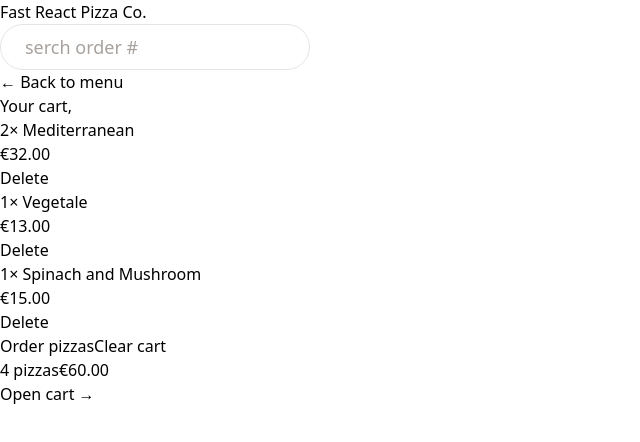
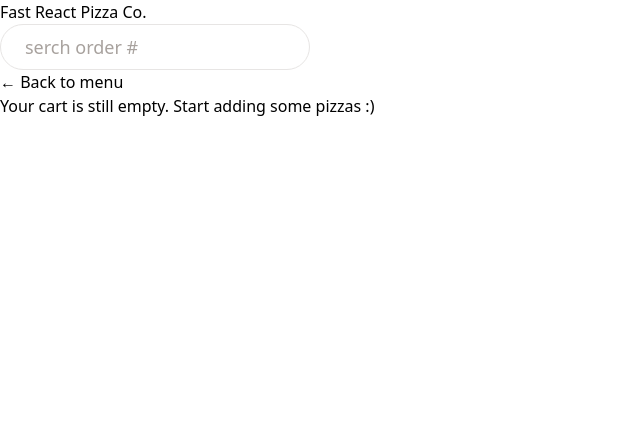
Before and after one commit to tihii-wg/fast-react-pizza, a React (Vite) app: page /cart in a window 1280 px wide. Shown: the top 442 px of the page, without its empty margins (0-640 px from the left). Built offline with nearby package versions, Linux system fonts and the light colour scheme.

Commit message:
add emptyCart

```diff
--- a/package.json
+++ b/package.json
@@ -13,8 +13,9 @@
     "@reduxjs/toolkit": "^2.5.0",
     "react": "^18.2.0",
     "react-dom": "^18.2.0",
-    "react-redux": "^9.2.0",
-    "react-router-dom": "^6.28.0"
+    "react-redux": "^7.2.9",
+    "react-router-dom": "^6.28.0",
+    "redux-devtools-extension": "^2.13.9"
   },
   "devDependencies": {
     "@types/react": "^18.2.15",
--- a/src/features/cart/Cart.jsx
+++ b/src/features/cart/Cart.jsx
@@ -4,7 +4,9 @@ import React from "react";
 import LinkButton from "../../ui/LinkButton";
 import Button from "../../ui/Button";
 import CartItem from "./CartItem";
-import { useSelector } from "react-redux";
+import { useDispatch, useSelector } from "react-redux";
+import { claerCart } from "./cartSlice";
+import EmptyCart from "./EmptyCart";
 // const fakeCart = [
 //   {
 //     id: 12,
@@ -32,8 +34,13 @@ import { useSelector } from "react-redux";
 function Cart() {
   const cart = useSelector((state) => state.cart.cart);
   // const cart = fakeCart;
+  const dispatch = useDispatch();
   const userName = useSelector((state) => state.user.userName);
 
+  function handleClickClearCart() {
+    dispatch(claerCart());
+  }
+  if (!cart.length) return <EmptyCart />;
   return (
     <div className="px-4 py-3">
       <LinkButton to="/menu">&larr; Back to menu</LinkButton>
@@ -52,7 +59,9 @@ function Cart() {
           Order pizzas
         </Button>
 
-        <Button type="secondary">Clear cart</Button>
+        <Button handleClick={handleClickClearCart} type="secondary">
+          Clear cart
+        </Button>
       </div>
     </div>
   );
--- a/src/features/cart/EmptyCart.jsx
+++ b/src/features/cart/EmptyCart.jsx
@@ -1,11 +1,14 @@
-import { Link } from "react-router-dom";
+import React from "react";
+
+import LinkButton from "../../ui/LinkButton";
 
 function EmptyCart() {
   return (
-    <div>
-      <Link to="/menu">&larr; Back to menu</Link>
-
-      <p>Your cart is still empty. Start adding some pizzas :)</p>
+    <div className="px-4 py-3">
+      <LinkButton to="/menu">&larr; Back to menu</LinkButton>
+      <p className="mt-8 font-semibold">
+        Your cart is still empty. Start adding some pizzas :)
+      </p>
     </div>
   );
 }
--- a/src/features/cart/cartSlice.js
+++ b/src/features/cart/cartSlice.js
@@ -15,27 +15,27 @@ const cartSlice = createSlice({
   name: "cart",
   initialState: {
     cart: [
-      {
-        id: 12,
-        name: "Mediterranean",
-        quantity: 2,
-        unitPrice: 16,
-        totalPrice: 32,
-      },
-      {
-        id: 6,
-        name: "Vegetale",
-        quantity: 1,
-        unitPrice: 13,
-        totalPrice: 13,
-      },
-      {
-        id: 11,
-        name: "Spinach and Mushroom",
-        quantity: 1,
-        unitPrice: 15,
-        totalPrice: 15,
-      },
+      // {
+      //   id: 12,
+      //   name: "Mediterranean",
+      //   quantity: 2,
+      //   unitPrice: 16,
+      //   totalPrice: 32,
+      // },
+      // {
+      //   id: 6,
+      //   name: "Vegetale",
+      //   quantity: 1,
+      //   unitPrice: 13,
+      //   totalPrice: 13,
+      // },
+      // {
+      //   id: 11,
+      //   name: "Spinach and Mushroom",
+      //   quantity: 1,
+      //   unitPrice: 15,
+      //   totalPrice: 15,
+      // },
     ],
   },
   reducers: {
@@ -61,7 +61,7 @@ const cartSlice = createSlice({
       item.quantity--;
       item.totatPrice = item.quantity * item.unitPrice;
     },
-    claercart: (state) => {
+    claerCart: (state) => {
       state.cart = [];
     },
   },
@@ -72,7 +72,7 @@ export const {
   deleteItem,
   incrementItemQuantity,
   decrementItemQuantity,
-  claercart,
+  claerCart,
 } = cartSlice.actions;
 
 export default cartSlice.reducer;
```
Also changed, not shown: 1 other file (tests, documents, lock files or other folders).
